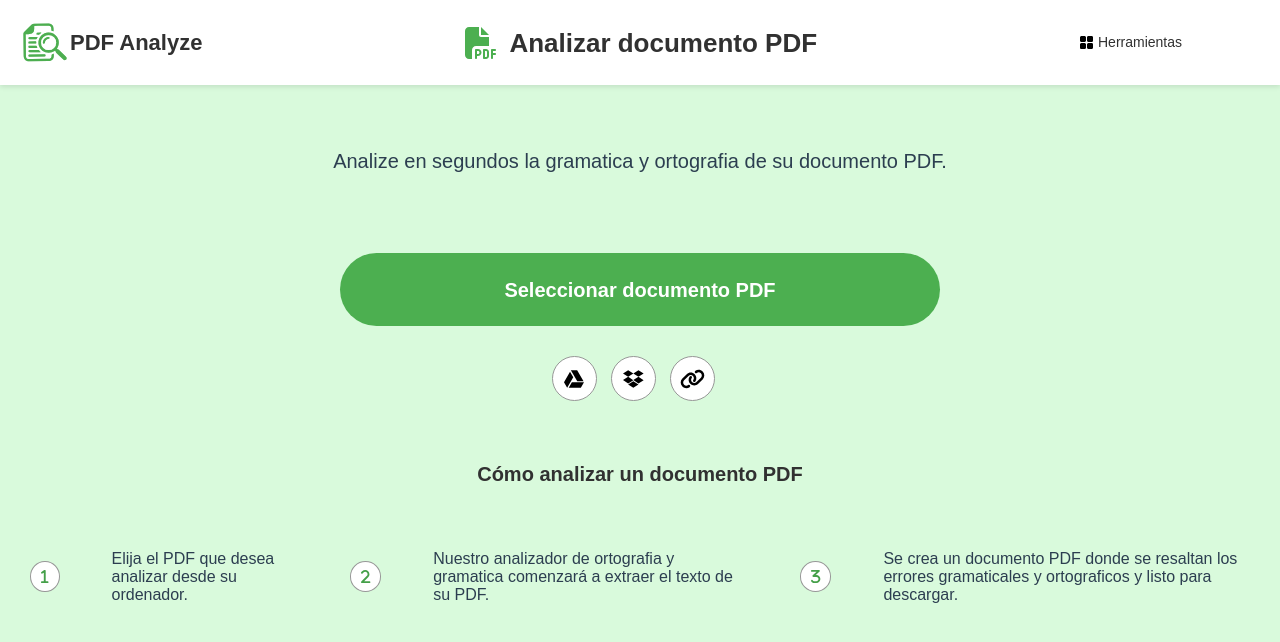
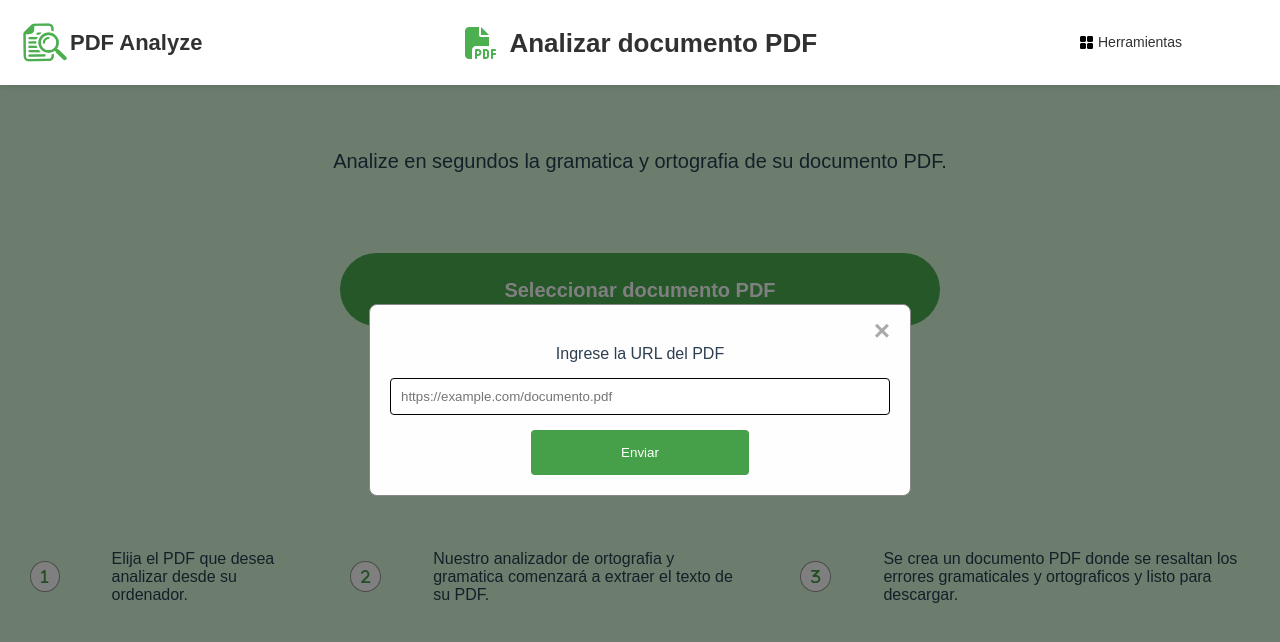
Before and after one commit to Fredy-Quispe/AutocorrectoG-O, a Vue app: page / in a window 1280 px wide. Both pictures are taken after a click on the button 692 px from the left and 378 px from the top of the page. Shown: the top 642 px of the page. Built offline with nearby package versions, Linux system fonts and the light colour scheme.

Commit message:
interfas del boton de url

```diff
--- a/src/components/FileDownload.vue
+++ b/src/components/FileDownload.vue
@@ -193,20 +193,31 @@ export default {
 }
 
 .return-button {
-    width: 190px;
-    background: transparent;
+    width: 220px;
+    height: 99%;
+    background: white;
     border: none;
-    margin-left: 20px;
+    margin-left: 0px;
     font-weight: 700;
     font-size: 16px;
     line-height: 19px;
     text-align: center;
     color: #313131;
     cursor: pointer;
+    transition: background-color 0.3s ease;
+}
+
+.return-button:hover {
+    background-color: #45a049;
+    color: white;
 }
 
 .return-ico {
     margin-right: 20px;
     color: magenta;
 }
+
+.return-button:hover .return-ico {
+    color: white;
+}
 </style>
--- a/src/components/FileUpload.vue
+++ b/src/components/FileUpload.vue
@@ -12,8 +12,18 @@
                         :icon="['fab', 'google-drive']" /></button>
                 <button class="alternative-button circular" title="Seleccione el archivo de Dropbox"><font-awesome-icon
                         :icon="['fab', 'dropbox']" /></button>
-                <button class="alternative-button circular" title="Cargar el archivo desde la URL"><font-awesome-icon
-                        :icon="['fas', 'link']" /></button>
+                <button class="alternative-button circular" title="Cargar el archivo desde la URL"
+                    @click="toggleModal"><font-awesome-icon :icon="['fas', 'link']" /></button>
+                <!-- Modal-->
+                <div v-show="isOpen" class="url-upload-modal">
+                    <div class="modal-content">
+                        <span class="close" @click="closeModal">&times;</span>
+                        <label for="pdfUrl" class="title-modal">Ingrese la URL del PDF</label>
+                        <input v-model="pdfUrl" class="input-modal" id="pdfUrl"
+                            placeholder="https://example.com/documento.pdf" />
+                        <button @click="uploadFromUrl" class="button-modal">Enviar</button>
+                    </div>
+                </div>
             </div>
         </div>
         <div class="how-to-use">
@@ -45,11 +55,21 @@ export default {
         return {
             resultFilename: '',
             previewUrl: '',
+            isOpen: false,
+            pdfUrl: '',
         };
     },
     methods: {
         selectFile() {
             this.$refs.fileInput.click();
+        },
+
+        toggleModal() {
+            this.isOpen = !this.isOpen;
+        },
+
+        closeModal() {
+            this.isOpen = false;
         },
 
         handleFileSelected(result) {
@@ -77,7 +97,6 @@ export default {
                 console.error('Respuesta del servidor no tiene la estructura esperada.');
             }
         },
-
 
         handleFileChange(event) {
             console.log('Archivo seleccionado');
@@ -119,6 +138,20 @@ export default {
                 })
                 .catch(error => {
                     console.error('Error al enviar el archivo al servidor', error);
+                });
+        },
+
+        uploadFromUrl() {
+            axios.post('http://localhost:5000/api/analyze/url', { pdfUrl: this.pdfUrl })
+                .then(response => {
+                    console.log('Respuesta desde el servidor:', response.data);
+                    // this.$emit('file-uploaded', response.data);
+                })
+                .catch(error => {
+                    console.error('Error al subir desde URL:', error);
+                })
+                .finally(() => {
+                    this.closeModal();
                 });
         },
 
@@ -173,6 +206,75 @@ export default {
 
 .alternative-button:hover {
     border-color: #45a049;
+}
+
+.url-upload-modal {
+    display: inline-block;
+    position: fixed;
+    top: 0;
+    left: 0;
+    width: 100%;
+    height: 100%;
+    background-color: rgba(0, 0, 0, 0.5);
+    display: flex;
+    align-items: center;
+    justify-content: center;
+}
+
+.modal-content {
+    background-color: #fefefe;
+    padding: 20px;
+    border: 1px solid #888;
+    max-width: 500px;
+    width: 100%;
+    height: 150px;
+    text-align: center;
+    position: relative;
+    border-radius: 8px;
+}
+
+.close {
+    color: #aaa;
+    float: right;
+    font-size: 28px;
+    font-weight: bold;
+    position: absolute;
+    top: 10px;
+    right: 20px;
+}
+
+.close:hover,
+.close:focus {
+    color: black;
+    text-decoration: none;
+    cursor: pointer;
+}
+
+.title-modal {
+    display: block;
+    margin-top: 20px;
+    margin-bottom: 15px;
+}
+
+.input-modal {
+    width: 100%;
+    padding: 10px;
+    margin-bottom: 15px;
+    box-sizing: border-box;
+    border-radius: 4px;
+    border: solid 1px;
+}
+
+.button-modal {
+    background-color: #45a049;
+    color: white;
+    padding: 15px 90px;
+    border: none;
+    border-radius: 4px;
+    cursor: pointer;
+}
+.button-modal:hover {
+    background-color: #45a049;
 }
 
 .circular-buttons {
@@ -237,5 +339,4 @@ export default {
     display: flex;
     align-items: center;
     justify-content: center;
-}
-</style>
+}</style>
```
